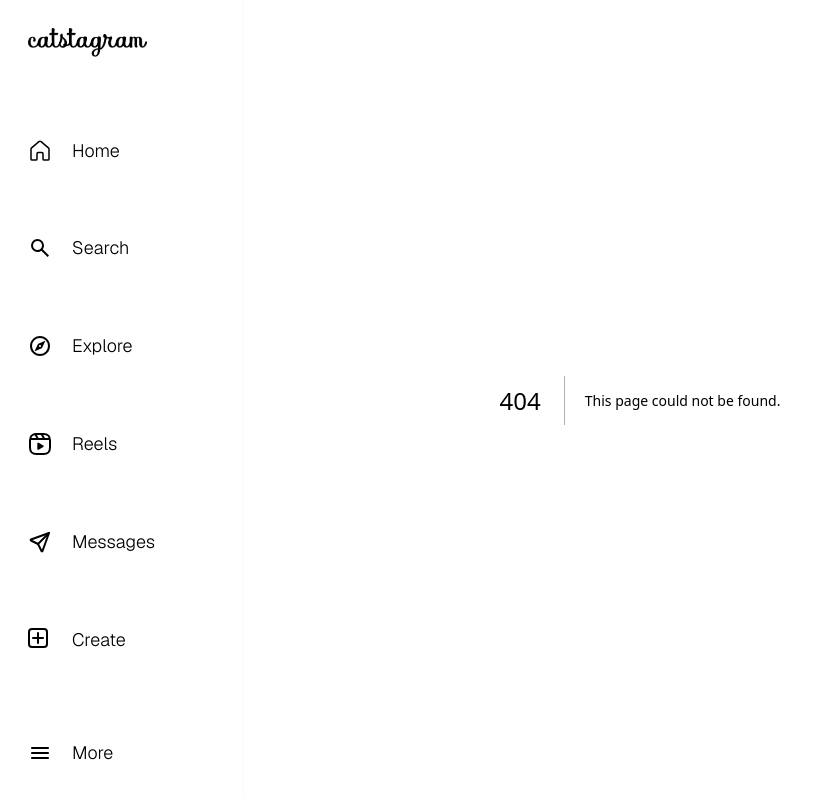
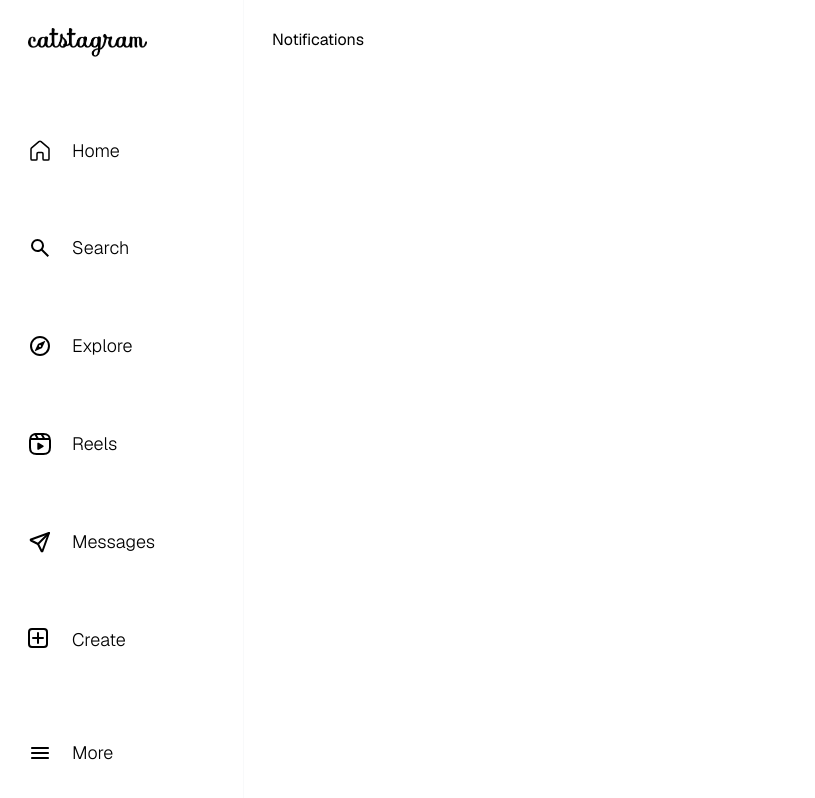
Before and after one commit to Armive/Catstagram, a Next.js app: page /notifications in a window 1280 px wide. Before the commit this address had no page. Shown: the whole page, without its empty margins (0-815 px from the left). Built offline with nearby package versions, Linux system fonts and the light colour scheme.

Commit message:
Upload all pages of navbar

```diff
--- /dev/null
+++ b/app/create/page.tsx
@@ -0,0 +1,7 @@
+export default function Create() {
+    return (
+        <div>
+            <p>Create</p>
+        </div>
+    )
+}
--- /dev/null
+++ b/app/explore/page.tsx
@@ -0,0 +1,4 @@
+
+export default function Explore() {
+    return <div><p>Explore</p> </div>;
+}
--- a/app/layout.tsx
+++ b/app/layout.tsx
@@ -11,8 +11,13 @@ export const metadata: Metadata = {
 export default function RootLayout({ children }: { children: React.ReactNode }) {
 	return (
 		<html lang="en" className={GeistSans.className}>
-			<body className="dark:bg-black/95 dark:text-white">
-				<Navbar />{children}</body>
+			<body className="dark:bg-black/95 dark:text-white ">
+				<Navbar />
+				<div className='md:ml-[72px] xl:ml-[244px] p-7'>
+
+					{children}
+				</div>
+			</body>
 		</html>
 	);
 }
--- /dev/null
+++ b/app/messages/page.tsx
@@ -0,0 +1,7 @@
+export default function Messages() {
+    return (
+        <div>
+            <p>Messages</p>
+        </div>
+    )
+}
--- /dev/null
+++ b/app/notifications/page.tsx
@@ -0,0 +1,7 @@
+export default function Notifications() {
+    return (
+        <div>
+            <p>Notifications</p>
+        </div>
+    )
+}
--- a/app/page.tsx
+++ b/app/page.tsx
@@ -1,6 +1,4 @@
-import Image from "next/image";
-import { Navbar } from "@/components/Navbar";
 
 export default function Home() {
-	return <Navbar />;
+	return <div><p>Home</p> </div>;
 }
--- /dev/null
+++ b/app/reels/page.tsx
@@ -0,0 +1,8 @@
+export default function Reels() {
+    return (
+
+        <div>
+            <p>Reels</p>
+        </div>
+    )
+}
--- a/app/search/page.tsx
+++ b/app/search/page.tsx
@@ -1,4 +1,4 @@
-export default function Page() {
+export default function Search() {
     return (
         <div>
             <p>Search</p>
--- a/components/Navbar/index.tsx
+++ b/components/Navbar/index.tsx
@@ -4,18 +4,19 @@ import {
 	SearchIcon,
 	ExploreIcon,
 	ReelsIcon,
-	CommentIcon,
 	CreateIcon,
 	SendIcon,
 	MenuIcon,
 	HeartIcon,
 } from "@/components/icons";
 import { BarItem } from "../NavItem";
+import Link from "next/link";
 
 function Navbar() {
 	return (
-		<>
+
 		<section className="flex h-[50px] fixed bottom-0 items-center justify-between w-full  p-3 xl:p-7  px-7 md:px-0  border-t border-gray-300/15 md:flex-col md:w-[72px] md:h-full md:border-r md:border-t-0 xl:w-[244px] xl:items-start md:py-7">
+			<Link href='/'>
 				<Image
 					src="/catstagramLogo.png"
 					alt="catslogo"
@@ -32,6 +33,7 @@ function Navbar() {
 					height={28}
 				/>
 
+			</Link>
 			<div className='flex-1 md:py-20 flex md:flex-col justify-between'>
 				<BarItem text="Home" href="/">
 					<HomeIcon />
@@ -67,7 +69,7 @@ function Navbar() {
 				<MenuIcon />
 			</BarItem>
 		</section>
-		</>
+
 	);
 }
 export { Navbar };
```
Also changed, not shown: app/ui/fonts.ts (deleted). Lines whose indentation alone changed are shown as unchanged.
